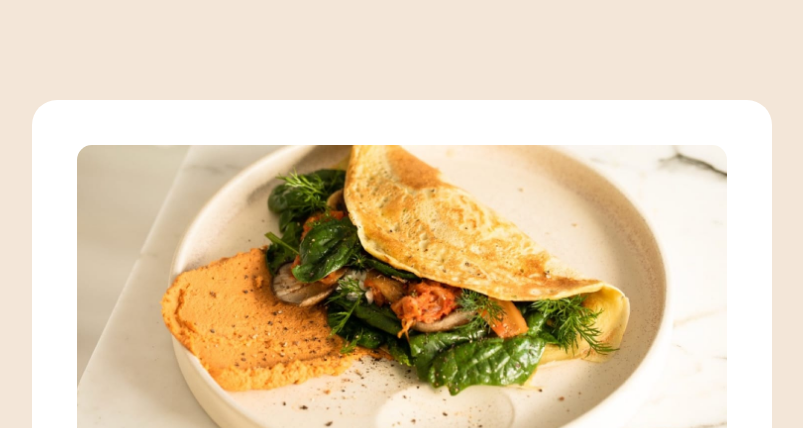
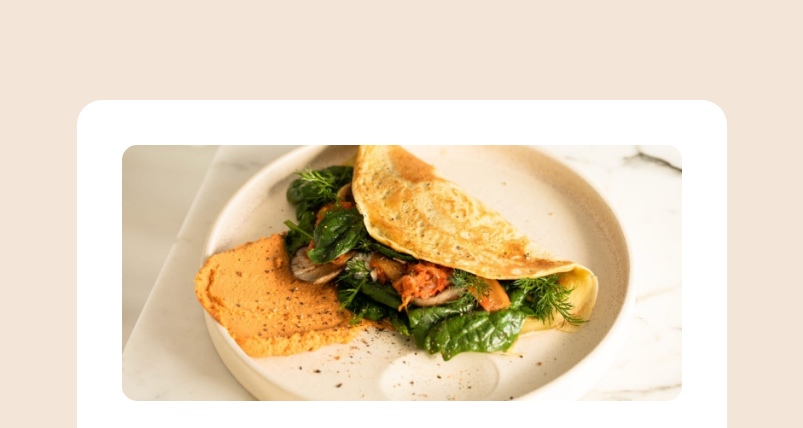
Before and after one commit to mateustg15/web, a plain HTML site: page css/recipe page/index.html in a window 1280 px wide. Shown: the top 428 px of the page, without its empty margins (238-1041 px from the left). Drawn offline with Linux system fonts and the light colour scheme.

Commit message:
Update style.css

```diff
--- a/css/recipe page/style.css
+++ b/css/recipe page/style.css
@@ -7,11 +7,14 @@ body {
 }
 
 main {
-    width: 650px;
-    background-color: hsl(0, 0%, 100%);
+    width: 100%;
+    max-width: 650px;
+    min-width: 320px;
+    box-sizing: border-box;
     margin: 0 auto;
     border-radius: 25px;
     padding: 45px;
+    background-color: hsl(0, 0%, 100%);
 }
 
 #omelette-img {
```
